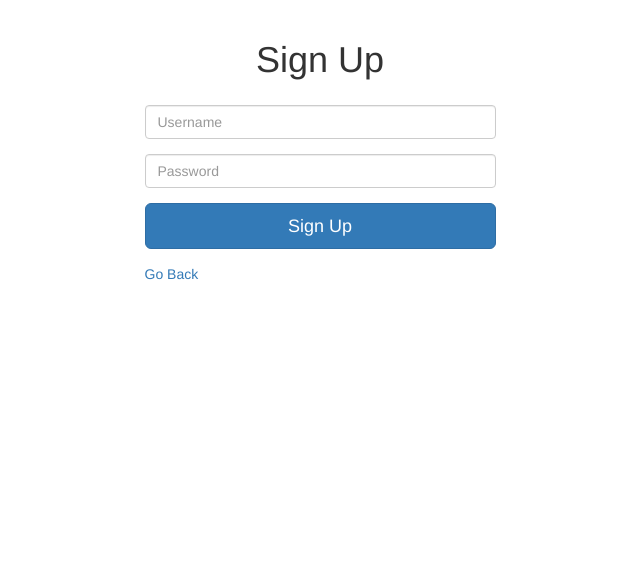
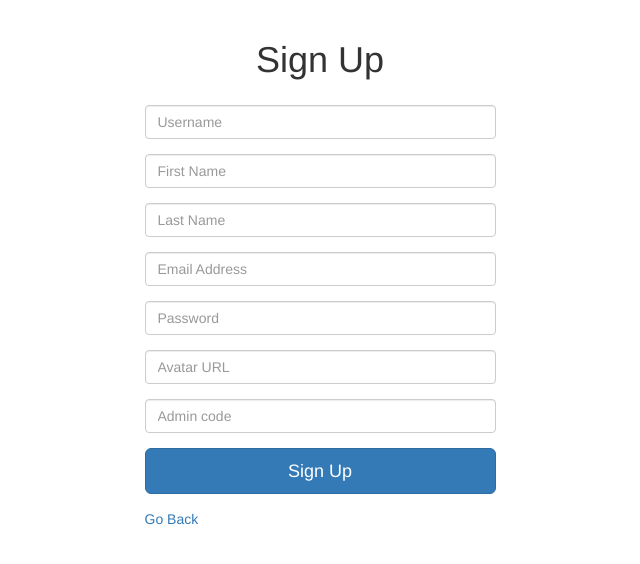
Before and after one commit to chickenteeth/camp_az, a Node server app: page /register in a window 1280 px wide. Shown: the part 52-616 px from the top of the page, without its empty margins (320-960 px from the left). Run offline with Node 20, Linux system fonts and the light colour scheme; some libraries are stand-ins or nearby versions.

Commit message:
add user profile and admin role

```diff
--- a/app.js
+++ b/app.js
@@ -61,6 +61,6 @@ app.get("/", function(req, res){
 
 app.listen(process.env.PORT, process.env.IP);
 
-// app.listen(3000, () => {
-// 	console.log("Server Listening");
-// });
+app.listen(3000, () => {
+	console.log("Server Listening");
+});
--- a/middleware/index.js
+++ b/middleware/index.js
@@ -11,7 +11,7 @@ middlewareObj.checkCampgroundOwnership = function(req, res, next) {
                res.redirect("back");
            }  else {
                // does user own the campground?
-            if(foundCampground.author.id.equals(req.user._id)) {
+            if(foundCampground.author.id.equals(req.user._id) || req.user.isAdmin) {
                 next();
             } else {
 				req.flash("error", "You don't have permission to do that");
@@ -32,7 +32,7 @@ middlewareObj.checkCommentOwnership = function(req, res, next) {
                res.redirect("back");
            }  else {
                // does user own the comment?
-            if(foundComment.author.id.equals(req.user._id)) {
+            if(foundComment.author.id.equals(req.user._id) || req.user.isAdmin) {
                 next();
             } else {
 				req.flash("error", "You don't have permission to do that");
--- a/package.json
+++ b/package.json
@@ -5,7 +5,7 @@
   "main": "app.js",
   "scripts": {
     "test": "echo \"Error: no test specified\" && exit 1",
-	"start": "node app.js"
+    "start": "node app.js"
   },
   "author": "Tristan Stutzman",
   "license": "ISC",
@@ -15,6 +15,7 @@
     "ejs": "^2.6.1",
     "express": "^4.16.4",
     "express-session": "^1.16.1",
+    "locus": "^2.0.1",
     "method-override": "^3.0.0",
     "moment": "^2.24.0",
     "mongoose": "^5.5.0",
--- a/routes/index.js
+++ b/routes/index.js
@@ -18,7 +18,16 @@ router.get("/login", function(req, res){
 
 //Sign Up Logic
 router.post("/register", function(req, res){
-    var newUser = new User({username: req.body.username});
+    var newUser = new User({
+		username: req.body.username,
+		firstName: req.body.firstName,
+		lastName: req.body.lasttName,
+		email: req.body.email,
+		avatar: req.body.avatar
+		});
+    if(req.body.adminCode === 'tacos') {
+      newUser.isAdmin = true;
+    }
     User.register(newUser, req.body.password, function(err, user){
         if(err){
             return res.render("register", {"error": err.message});
@@ -50,4 +59,16 @@ router.get("/logout", (req, res) => {
 	res.redirect("/campgrounds");
 });
 
+//User Profiles
+router.get("/users/:id", function(req,res){
+	User.findById(req.params.id, function(err, foundUser){
+		if (err){
+			req.flash("error", "Something went wrong");
+			res.redirect("/");
+		}
+		res.render("users/show", {user: foundUser});
+	});
+});
+
+
 module.exports = router;
--- a/views/register.ejs
+++ b/views/register.ejs
@@ -8,8 +8,23 @@
                 <input class="form-control" type="text" name="username" placeholder="Username">
             </div>
             <div class="form-group">
+                <input class="form-control" type="text" name="firstName" placeholder="First Name">
+            </div>
+            <div class="form-group">
+                <input class="form-control" type="text" name="lastName" placeholder="Last Name">
+            </div>
+            <div class="form-group">
+                <input class="form-control" type="email" name="email" placeholder="Email Address">
+            </div>
+            <div class="form-group">
                 <input class="form-control" type="password" name="password" placeholder="Password">
             </div>
+            <div class="form-group">
+                <input class="form-control" type="text" name="avatar" placeholder="Avatar URL">
+            </div>
+			<div class="form-group">
+				<input class="form-control" type="text" name="adminCode" placeholder="Admin code">
+			</div>
             <div class="form-group">
                 <button class="btn btn-lg btn-primary btn-block">Sign Up</button>
             </div>
```
Also changed, not shown: models/user.js (+6 -1 lines), views/campgrounds/show.ejs (+4 -4 lines), views/users/show.ejs (added, +12 -0 lines), 1 other file.
